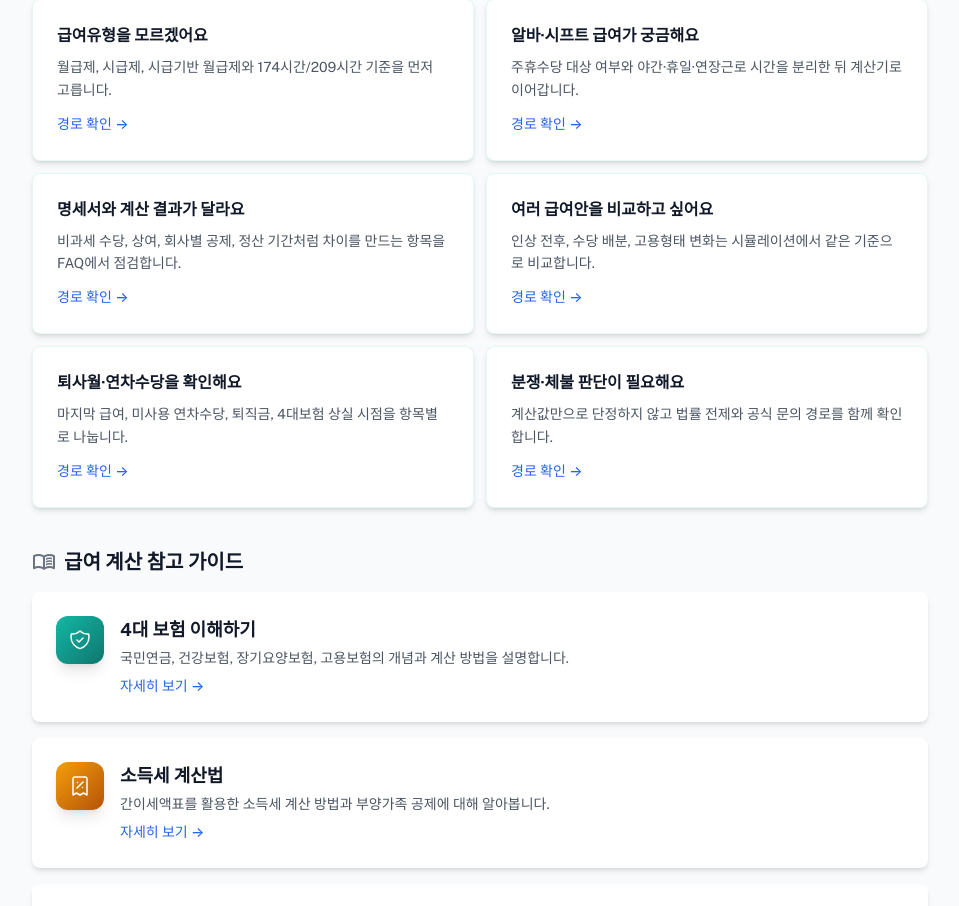
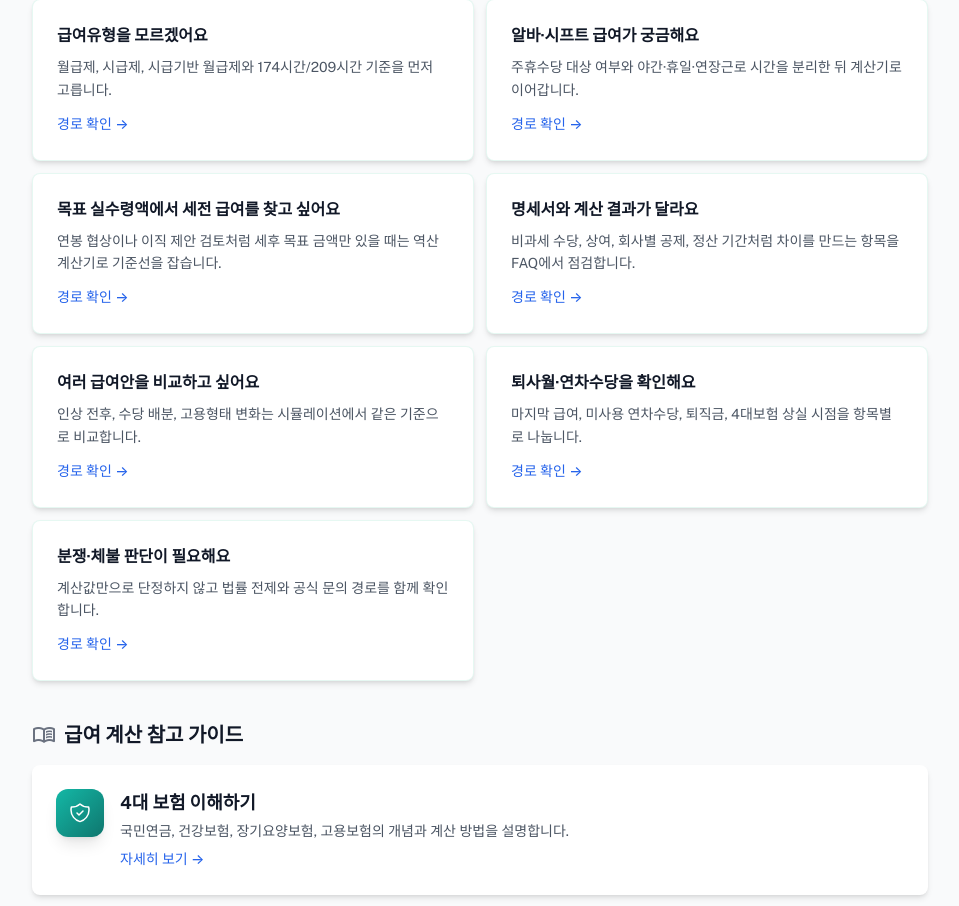
Before and after one commit to freenu0618/calcul, a React (Vite) app in the folder frontend/: page /guide in a window 1280 px wide. Shown: the part 997-1903 px from the top of the page, without its empty margins (160-1119 px from the left). Built offline with nearby package versions, Linux system fonts and the light colour scheme; no server answers.

Commit message:
improve: add reverse calculator guide routing

```diff
--- a/frontend/scripts/prerender-meta.mjs
+++ b/frontend/scripts/prerender-meta.mjs
@@ -20,7 +20,7 @@ const ROUTES = [
   { path: '/simulation', title: '급여 구조 시뮬레이션 - 기본급·수당 배분 인건비 비교 | PayTools', description: '같은 월 총 급여액에서 기본급과 수당 배분을 바꿨을 때 통상시급, 연장·야간·휴일수당, 퇴직금 기준, 연간 인건비 차이를 비교합니다.' },
 
   // 가이드
-  { path: '/guide', title: '급여 계산 가이드 - 사용법, 4대보험, 소득세, 수당 | PayTools', description: '급여유형 선택, 계산 전 체크리스트, 2026년 4대보험·소득세·주휴수당·가산수당 기준과 상황별 추천 경로를 한곳에서 확인하세요.' },
+  { path: '/guide', title: '급여 계산 가이드 - 사용법, 4대보험, 소득세, 수당 | PayTools', description: '급여유형 선택, 계산 전 체크리스트, 실수령액 역산, 2026년 4대보험·소득세·주휴수당·가산수당 기준과 상황별 추천 경로를 한곳에서 확인하세요.' },
   { path: '/guide/insurance', title: '4대 보험 이해하기 | 2026년 요율 및 계산 방법 | PayTools', description: '국민연금, 건강보험, 장기요양보험, 고용보험의 2026년 요율과 계산 방법을 상세히 안내합니다.' },
   { path: '/guide/tax', title: '소득세 계산법 | 간이세액표 활용 가이드 | PayTools', description: '근로소득세 간이세액표와 부양가족 공제를 활용한 소득세 계산 방법. 2026년 세율 안내.' },
   { path: '/guide/overtime', title: '연장·야간·휴일 수당 계산법 | 가산수당 가이드 | PayTools', description: '근로기준법에 따른 연장·야간·휴일 수당 계산 방법. 통상시급 산정, 가산율 적용을 안내합니다.' },
--- a/frontend/src/pages/Guide/GuidePage.tsx
+++ b/frontend/src/pages/Guide/GuidePage.tsx
@@ -86,6 +86,11 @@ const scenarioRoutes = [
     path: '/guide/weekly-holiday',
   },
   {
+    label: '목표 실수령액에서 세전 급여를 찾고 싶어요',
+    detail: '연봉 협상이나 이직 제안 검토처럼 세후 목표 금액만 있을 때는 역산 계산기로 기준선을 잡습니다.',
+    path: '/reverse-calculator',
+  },
+  {
     label: '명세서와 계산 결과가 달라요',
     detail: '비과세 수당, 상여, 회사별 공제, 정산 기간처럼 차이를 만드는 항목을 FAQ에서 점검합니다.',
     path: '/faq',
@@ -107,7 +112,7 @@ const scenarioRoutes = [
   },
 ];
 
-const dateModified = '2026-07-29';
+const dateModified = '2026-08-05';
 
 const guideStructuredData = [
   {
@@ -223,7 +228,7 @@ const GuidePage = () => (
   <>
     <PageHelmet
       title="급여 계산 가이드 - 사용법, 4대보험, 소득세, 수당"
-      description="급여유형 선택, 계산 전 체크리스트, 2026년 4대보험·소득세·주휴수당·가산수당 기준과 상황별 추천 경로를 한곳에서 확인하세요."
+      description="급여유형 선택, 계산 전 체크리스트, 실수령액 역산, 2026년 4대보험·소득세·주휴수당·가산수당 기준과 상황별 추천 경로를 한곳에서 확인하세요."
       path="/guide"
     />
     <Helmet>
```
Also changed, not shown: 1 other file (tests, documents, lock files or other folders).
